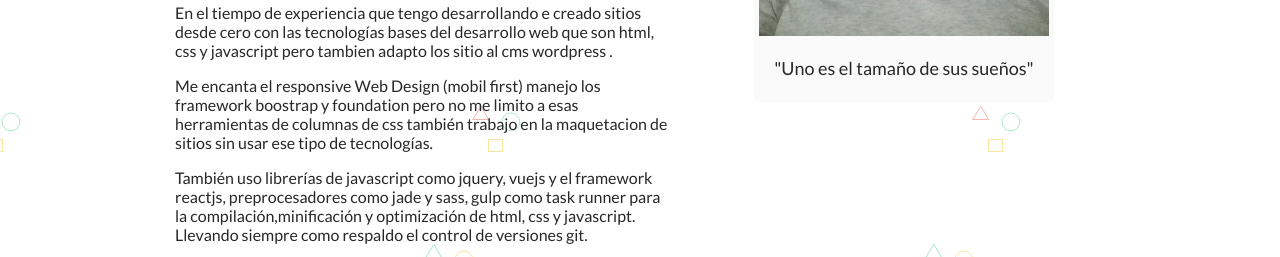
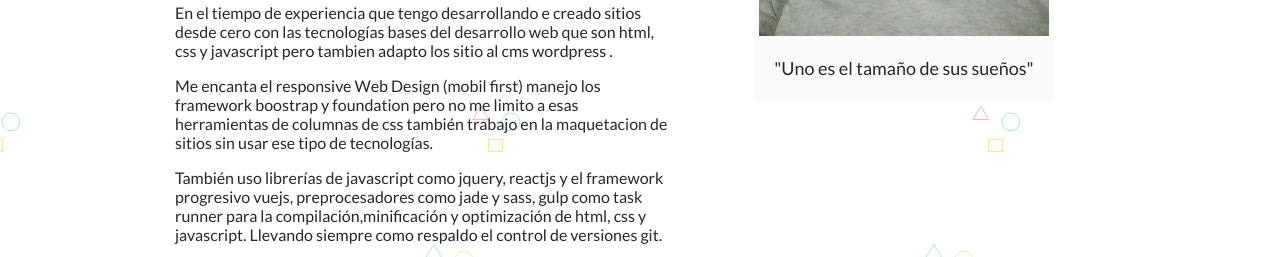
Before and after one commit to andercard/portafolio, a website: page index.html in a window 1280 px wide. Shown: the part 895-1152 px from the top of the page. Drawn offline with Linux system fonts and the light colour scheme; files whose address does not match are found by name.

Commit message:
modificación de descripcion

```diff
--- a/index.html
+++ b/index.html
@@ -84,7 +84,7 @@
               En el tiempo de experiencia que tengo desarrollando e creado sitios desde cero con las tecnologías bases del desarrollo web que son html, css y javascript pero tambien adapto los sitio al cms wordpress .
             </p>
             <p>Me encanta el responsive Web Design (mobil first) manejo los framework boostrap y foundation pero no me limito a esas herramientas de columnas de css también trabajo en la maquetacion de sitios sin usar ese tipo de tecnologías.</p>
-            <p>También uso librerías de javascript como jquery, vuejs y el framework reactjs,
+            <p>También uso librerías de javascript como jquery, reactjs y el framework  progresivo vuejs,
               preprocesadores como jade y sass, gulp como task runner para la compilación,minificación y optimización de html, css y javascript. Llevando siempre como respaldo el control de versiones git.</p>
           </div>
         </div>
```
